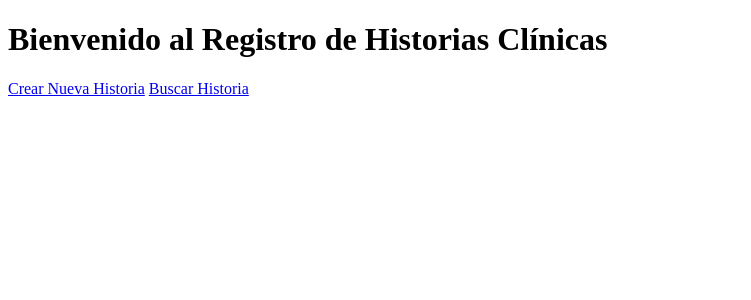
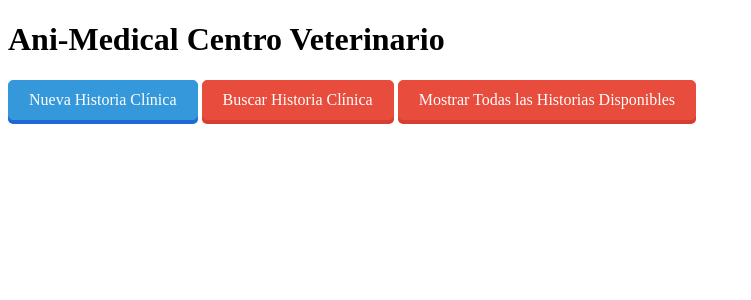
Before and after one commit to andrespallango/Gestor_Veterinaria_HistClinicas, a Flask app: page / in a window 1280 px wide. Shown: the top 300 px of the page, without its empty margins (0-751 px from the left). Run offline with Flask 3, Linux system fonts and the light colour scheme.

Commit message:
Version 2.0 con botones de colores

```diff
--- a/app.py
+++ b/app.py
@@ -107,6 +107,15 @@ def editar_historia(cedula):
 def historia_actualizada():
     return render_template('historia_actualizada.html')
 
+
+@app.route('/reporte_completo')
+def reporte_completo():
+    cursor = mysql.get_db().cursor()
+    cursor.execute("SELECT * FROM historia")
+    historias = cursor.fetchall()
+    cursor.close()
+    return render_template('reporte_completo.html', historias=historias)
+
 # Ruta para mostrar el reporte de una historia clínica
 @app.route('/reporte_historia/<int:cedula>')
 def reporte_historia(cedula):
--- /dev/null
+++ b/static/css/styles.css
@@ -0,0 +1,29 @@
+/* Estilo para botones */
+.btn {
+    display: inline-block;
+    padding: 10px 20px;
+    background-color: #3498db; /* Color de fondo */
+    color: #fff; /* Color del texto */
+    border: 1px solid #3498db; /* Borde del botón */
+    border-radius: 5px; /* Bordes redondeados */
+    text-decoration: none;
+    box-shadow: 0px 4px 0px #1f69d7; /* Sombra */
+    transition: background-color 0.3s, transform 0.2s;
+    cursor: pointer;
+}
+
+.btn:hover {
+    background-color: #1f69d7; /* Color de fondo al pasar el cursor */
+    transform: translateY(3px); /* Efecto de elevación al pasar el cursor */
+}
+
+/* Estilo para botones secundarios (secundary-btn) */
+.secundary-btn {
+    background-color: #e74c3c; /* Cambia el color de fondo */
+    border: 1px solid #e74c3c; /* Cambia el borde */
+    box-shadow: 0px 4px 0px #d43f30; /* Cambia el color de la sombra */
+}
+
+.secundary-btn:hover {
+    background-color: #d43f30; /* Cambia el color de fondo al pasar el cursor */
+}
--- a/templates/index.html
+++ b/templates/index.html
@@ -1,12 +1,15 @@
-<!-- index.html -->
 <!DOCTYPE html>
 <html>
 <head>
-    <title>Registro de Historias Clínicas</title>
+    <title>Página de Inicio</title>
+    <link rel="stylesheet" type="text/css" href="{{ url_for('static', filename='css/styles.css') }}">
 </head>
 <body>
-    <h1>Bienvenido al Registro de Historias Clínicas</h1>
-    <a href="{{ url_for('nueva_historia') }}">Crear Nueva Historia</a>
-    <a href="{{ url_for('buscar_historia') }}">Buscar Historia</a>
+    <h1>Ani-Medical Centro Veterinario</h1>
+
+    <a href="{{ url_for('nueva_historia') }}" class="btn">Nueva Historia Clínica</a>
+    <a href="{{ url_for('buscar_historia') }}" class="btn secundary-btn">Buscar Historia Clínica</a>
+    <a href="{{ url_for('reporte_completo') }}" class="btn secundary-btn">Mostrar Todas las Historias Disponibles</a>
+
 </body>
-</html
+</html>
```
Also changed, not shown: templates/reporte_completo.html (added, +22 -0 lines).
